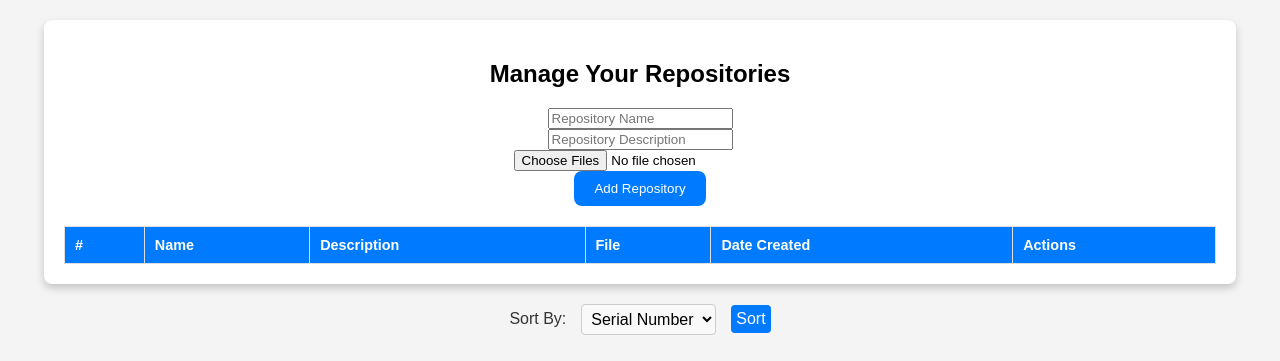
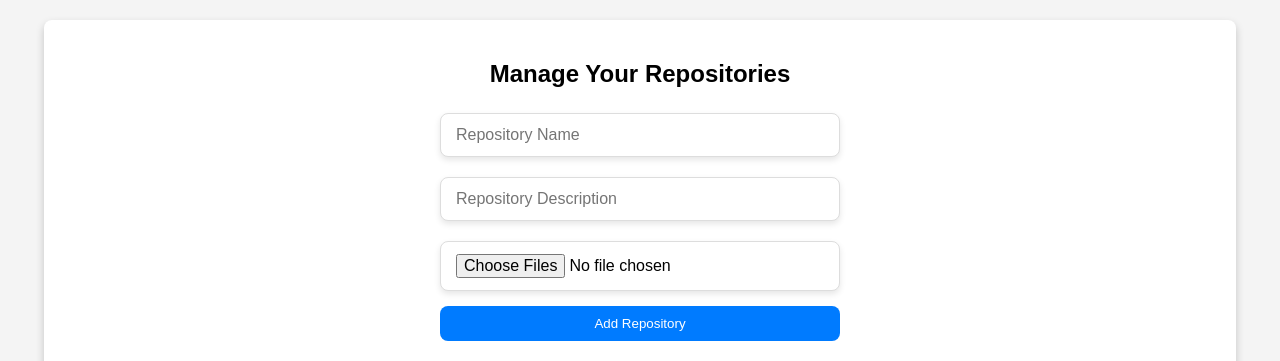
Before and after one commit to naseer302/RepoSphere, a Flask app: page /repos-page in a window 1280 px wide. Shown: the part 84-445 px from the top of the page. Run offline with Flask 3, Linux system fonts and the light colour scheme; the visitor is signed in with stand-in values (Sample User, id 1); lists and menus that the app fills with data are empty.

Commit message:
completed the style.css file
added remaining properties and completed the styling components of RepoSphere

```diff
--- a/static/style.css
+++ b/static/style.css
@@ -227,5 +227,60 @@
     bottom: 0;
     width: 100%;
 }
+.sort-button:hover {
+    background-color: #0056b3; /* Darker shade on hover */
+    transform: translateY(-2px); /* Subtle lift effect */
+}
 
+.sort-button:active {
+    transform: translateY(1px); /* Slight drop effect when pressed */
+}
+
+.input-group {
+    display: flex;
+    flex-direction: column;
+    margin: 10px 0;
+    width: 100%;
+    max-width: 400px;
+    margin-left: auto;
+    margin-right: auto;
+  }
+
+  /* Modern Input Field Style */
+  .input-group input {
+    padding: 12px 15px;
+    margin: 5px 0;
+    border: 1px solid #ddd;
+    border-radius: 8px;
+    outline: none;
+    transition: all 0.3s ease;
+    font-size: 16px;
+    background-color: #fff;
+    box-shadow: 0 3px 6px rgba(0, 0, 0, 0.1);
+  }
+
+  .input-group input:focus {
+    border-color: #4a90e2;
+    box-shadow: 0 4px 8px rgba(0, 0, 0, 0.2);
+  }
+
+  /* Submit Button Style */
+  .submit-btn {
+    width: 100%;
+    max-width: 400px;
+    padding: 12px 15px;
+    background-color: #4a90e2;
+    color: #fff;
+    font-size: 16px;
+    font-weight: bold;
+    border: none;
+    border-radius: 8px;
+    cursor: pointer;
+    margin: 15px auto;
+    transition: background-color 0.3s ease;
+  }
+
+  .submit-btn:hover {
+    background-color: #357ab8;
+  }
 /* Add any other global styles here */
```
